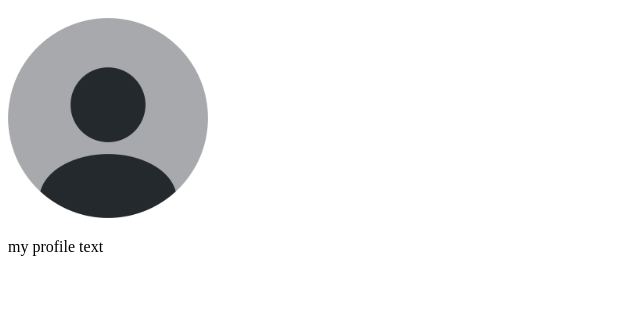
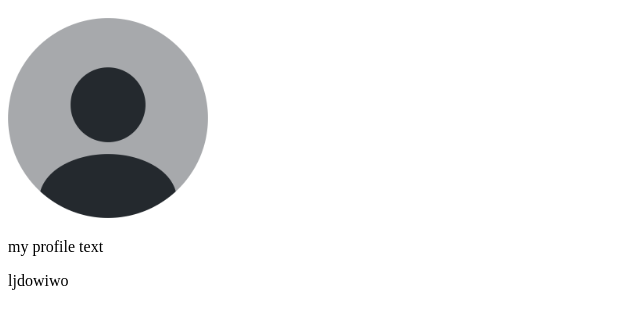
Before and after one commit to AmharBaby/New-folder, a plain HTML site: page index.html in a window 1280 px wide. Shown: the part 120-448 px from the top of the page, without its empty margins (0-640 px from the left). Drawn offline with Linux system fonts and the light colour scheme.

Commit message:
added paragraph

```diff
--- a/index.html
+++ b/index.html
@@ -10,5 +10,6 @@
     <h1>New name</h1>
     <img width="200px" src="profile.png" alt="">
     <p>my profile text</p>
+    <p>ljdowiwo</p>
 </body>
 </html>
```
